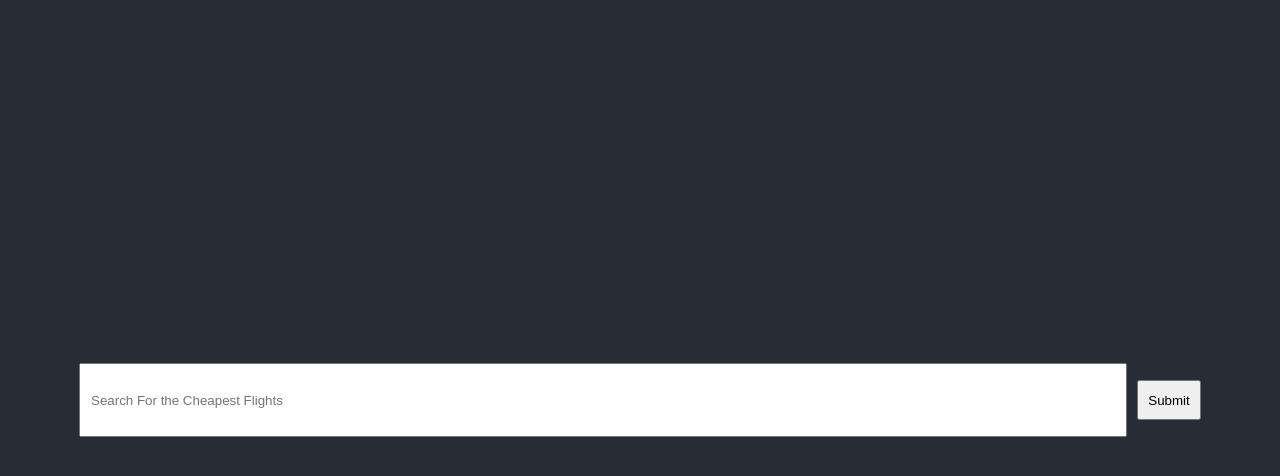
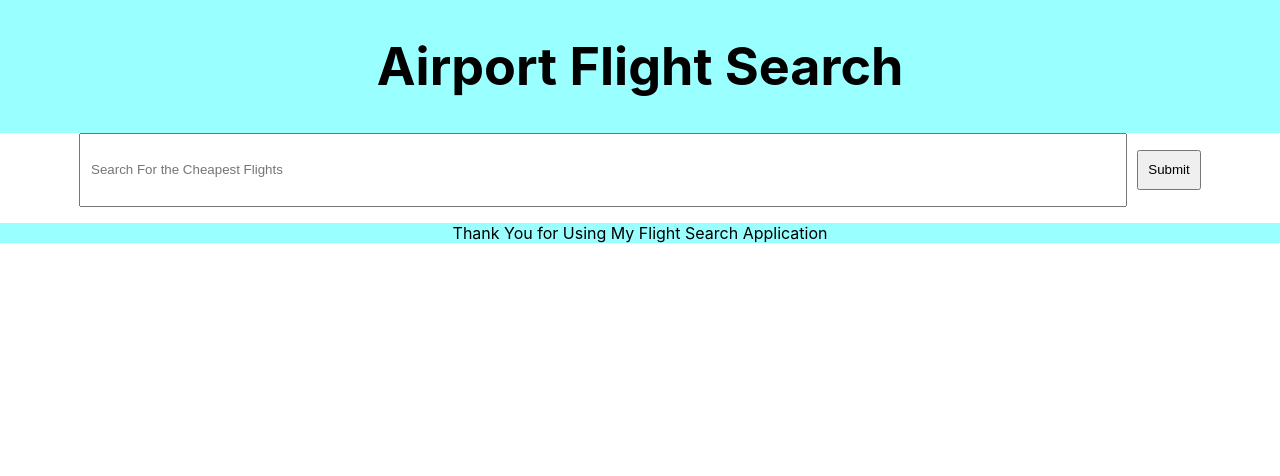
Before and after one commit to ebunnn/flight-search-api, a React (Create React App) app: page / in a window 1280 px wide. Shown: the top 476 px of the page. Built offline with nearby package versions, Linux system fonts and the light colour scheme.

Commit message:
created header and footer components

```diff
--- a/src/App.css
+++ b/src/App.css
@@ -3,8 +3,6 @@
 }
 
 .App-header {
-  background-color: #282c34;
-  min-height: 100vh;
   display: flex;
   flex-direction: column;
   justify-content: center;
--- a/src/App.js
+++ b/src/App.js
@@ -1,37 +1,18 @@
 import React, {Component} from 'react';
 import './App.css';
+import Header from './Header';
+import Footer from './Footer.js';
 
 class App extends Component {
   constructor() {
     super()
-    this.state = {
-      eachPlace: [],
-      error: null,
-      searchWords: null,
-      submit: ""
-    }
-    this.apiCall = this.apiCall.bind(this)
   }
 
-  apiCall() {
-    fetch("https://skyscanner-skyscanner-flight-search-v1.p.rapidapi.com/apiservices/autosuggest/v1.0/UK/GBP/en-GB/?query=Stockholm", {
-      "method": "GET",
-      "headers": {
-        "x-rapidapi-key": "f0d62b0e00mshe149082a3348d33p1a9cf2jsnffb3733db8b2",
-        "x-rapidapi-host": "skyscanner-skyscanner-flight-search-v1.p.rapidapi.com"
-      }
-    })
-    .then(response => {
-      console.log(response);
-    })
-    .catch(err => {
-      console.error(err);
-    });
-  }
   render() {
     return (
       <div className="App">
         <header className="App-header">
+        <Header title="Airport Flight Search"/>
         <div className="search-div">
           <form>
             <input type="text" placeholder="Search For the Cheapest Flights" name="search"/>
@@ -39,6 +20,7 @@ class App extends Component {
           </form>
         </div>
         </header>
+        <Footer footercontent="Thank You for Using My Flight Search Application"/>
       </div>
     );
   }
--- /dev/null
+++ b/src/Footer.js
@@ -0,0 +1,13 @@
+import React from "react";
+import './css/Footer.css';
+
+
+function Footer(props) {
+    return(
+        <div className="footer-content">
+            <p>{props.footercontent}</p>
+        </div>
+    )
+}
+
+export default Footer;
--- /dev/null
+++ b/src/Header.js
@@ -0,0 +1,12 @@
+import React from 'react';
+import './css/Header.css';
+
+function Header(props) {
+        return(
+            <div className="header-content">
+                <h1>{props.title}</h1>
+            </div>
+        )
+}
+
+export default Header;
--- /dev/null
+++ b/src/css/Footer.css
@@ -0,0 +1,3 @@
+.footer-content {
+    background-color: #99ffff;
+}
--- /dev/null
+++ b/src/css/Header.css
@@ -0,0 +1,4 @@
+.header-content {
+    background-color:  #99ffff;
+    color: black;
+}
```
Also changed, not shown: src/AirportInfo.js (added, +12 -0 lines), src/css/AirportInfo.css (added).
